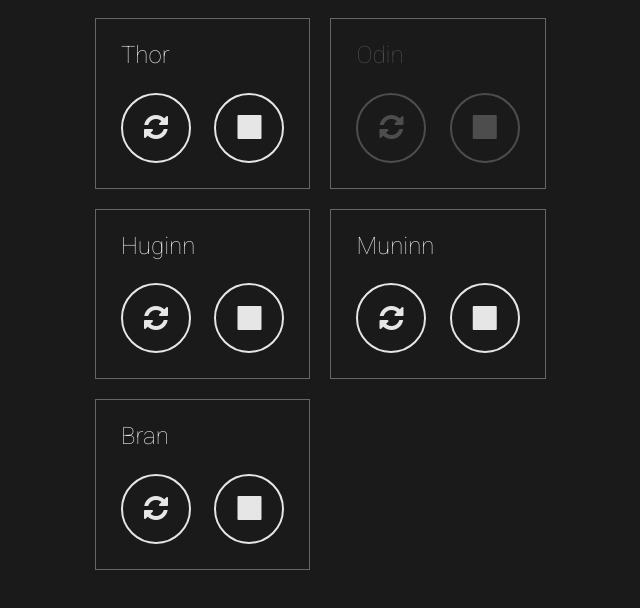
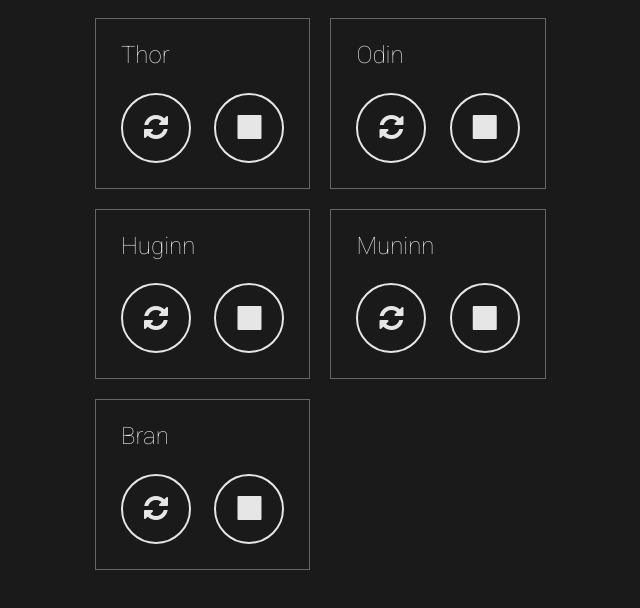
Before and after one commit to schwartzman/pm2-controls, a website: page public/index.html in a window 1280 px wide. Shown: the part 128-736 px from the top of the page, without its empty margins (225-865 px from the left). Drawn offline with nearby package versions, Linux system fonts and the light colour scheme; files that its build step writes are made by us from their sources.

Commit message:
Enable Odin controls. id:2042

```diff
--- a/public/index.html
+++ b/public/index.html
@@ -21,10 +21,10 @@
                     <button data-action="restart"><i class="fa fa-fw fa-refresh"></i></button>
                     <button data-action="stop"><i class="fa fa-fw fa-stop"></i></button>
                 </div>
-                <div class="module disabled" data-module="odin">
+                <div class="module" data-module="odin">
                     <h2 data-action="describe">Odin</h2>
-                    <button disabled class="restart"><i class="fa fa-fw fa-refresh"></i></button>
-                    <button disabled class="stop"><i class="fa fa-fw fa-stop"></i></button>
+                    <button data-action="restart"><i class="fa fa-fw fa-refresh"></i></button>
+                    <button data-action="stop"><i class="fa fa-fw fa-stop"></i></button>
                 </div>
                 <div class="module first" data-module="huginn">
                     <h2 data-action="describe">Huginn</h2>
@@ -44,7 +44,7 @@
             </div>
             <pre class="output" id="output"></pre>
         </div>
-        <script src="https://code.jquery.com/jquery-3.1.0.min.js" integrity="sha256-JmvOoLtYsmqlsWxa7mDSLMwa6dZ9rrIdtrrVYRnDRH0=" crossorigin="anonymous"></script>
+        <script src="https://code.jquery.com/jquery-3.1.0.min.js"></script>
         <script src="js/main.js"></script>
     </body>
 </html>
--- a/public/scss/main.scss
+++ b/public/scss/main.scss
@@ -61,6 +61,10 @@ body {
 	}
 }
 
+[data-action] {
+	cursor: pointer;
+}
+
 .inner {
 	max-width: 75%;
 	margin: 80px auto 100px;
@@ -87,7 +91,6 @@ body {
 		}
 		h1 span, h2 {
 			font-weight: 100;
-		    cursor: pointer;
 		    &:hover {
 				color: #66ff66;
 			}
```
